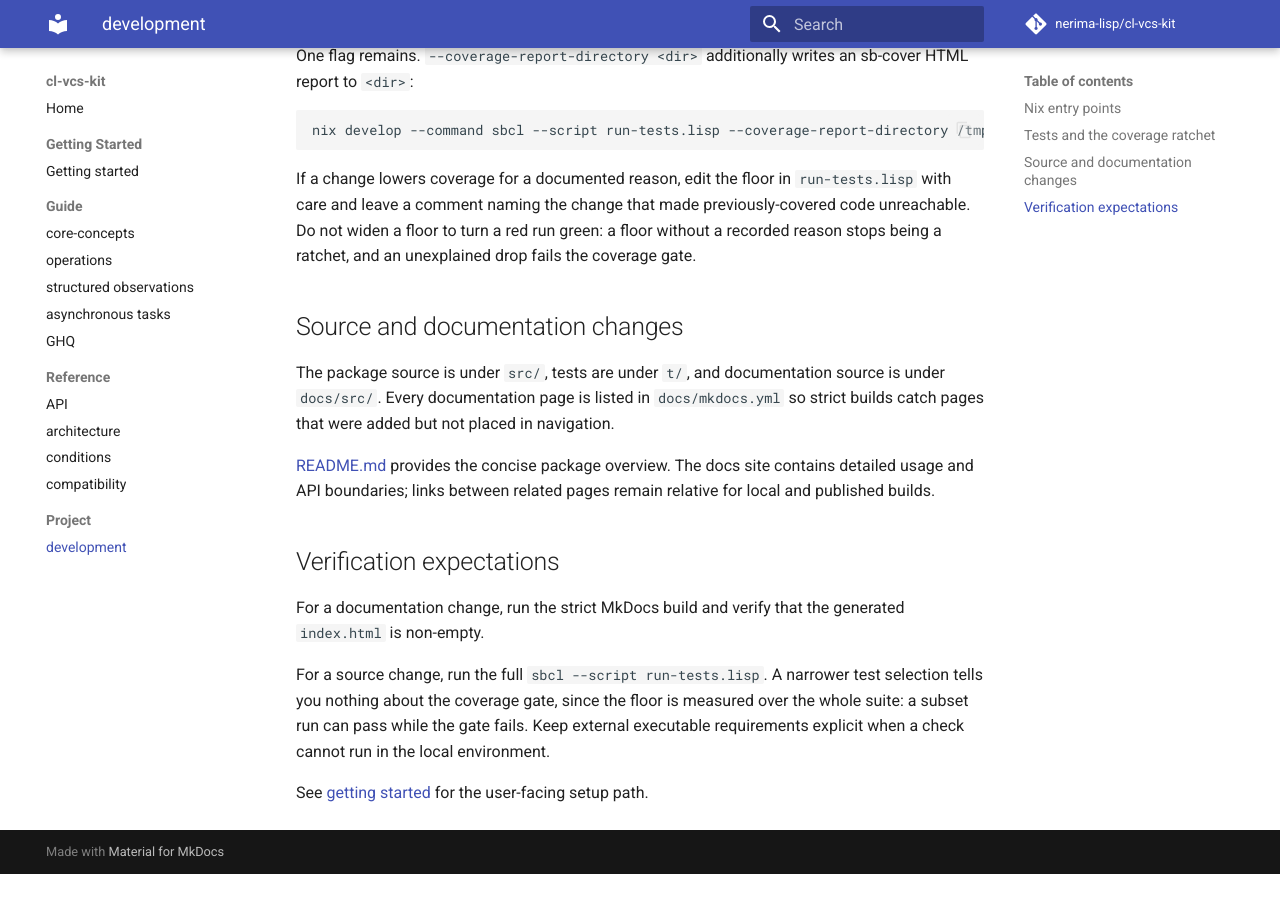
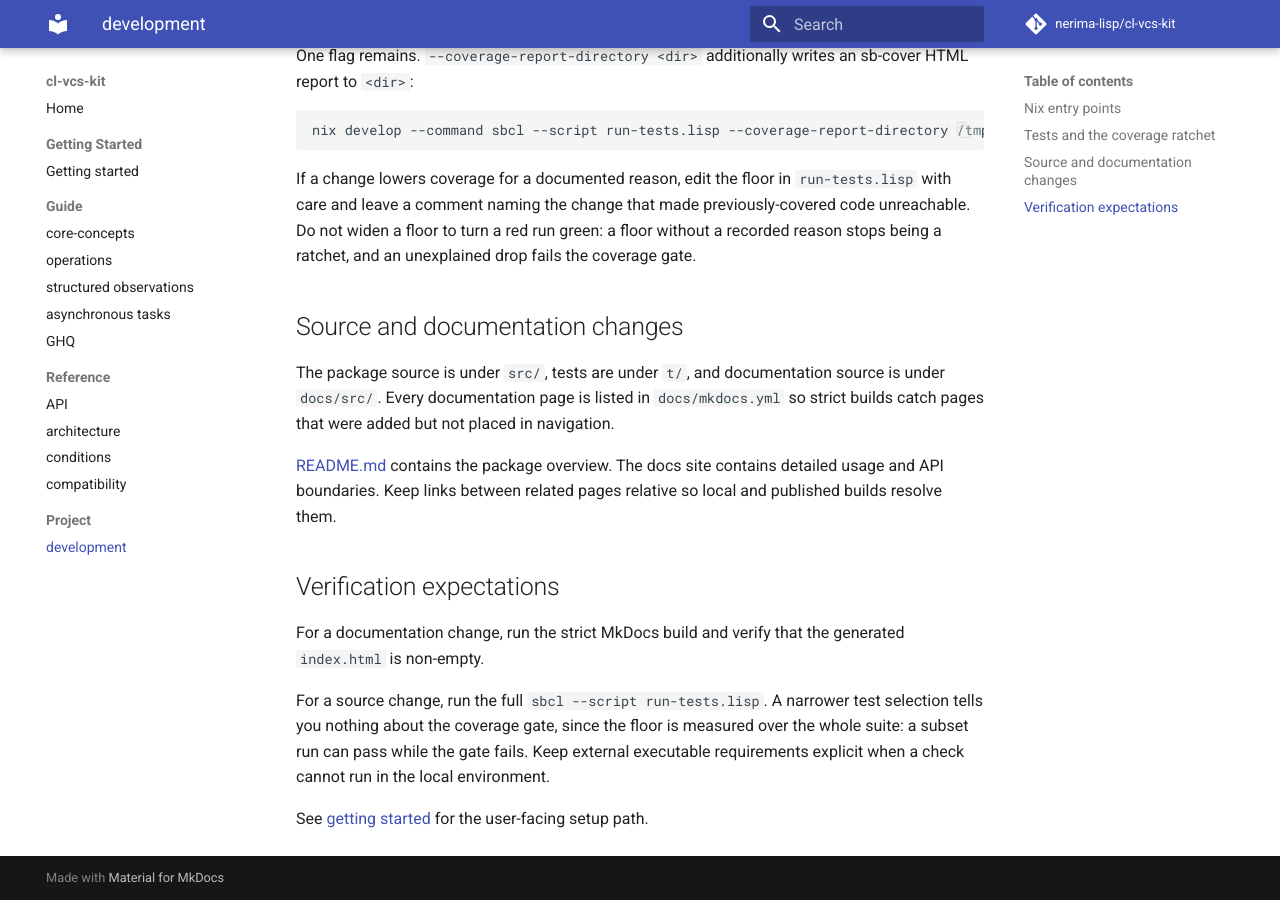
Before and after one commit to nerima-lisp/cl-vcs-kit, an MkDocs documentation site: the page built from docs/src/project/development.md, in a window 1280 px wide and 900 px high, scrolled down 1316 px. Built offline with MkDocs 1.6.1 and Material for MkDocs 9.7.7, drawn with Linux system fonts in a browser that asks for light colours; comment, search, counter and statistics services are not loaded; before the commit the page ends 2190 px from its top, so only the background shows below that.

Commit message:
docs: state documentation boundaries directly

```diff
--- a/docs/src/project/development.md
+++ b/docs/src/project/development.md
@@ -81,10 +81,10 @@ source is under `docs/src/`. Every documentation page is listed in
 `docs/mkdocs.yml` so strict builds catch pages that were added but not placed
 in navigation.
 
-[README.md](https://github.com/nerima-lisp/cl-vcs-kit/blob/main/README.md) provides
-the concise package overview. The docs site contains detailed usage and API
-boundaries; links between related pages remain relative for local and published
-builds.
+[README.md](https://github.com/nerima-lisp/cl-vcs-kit/blob/main/README.md) contains
+the package overview. The docs site contains detailed usage and API boundaries.
+Keep links between related pages relative so local and published builds resolve
+them.
 
 ## Verification expectations
 
```
Also changed, not shown: docs/src/index.md (+3 -3 lines).
